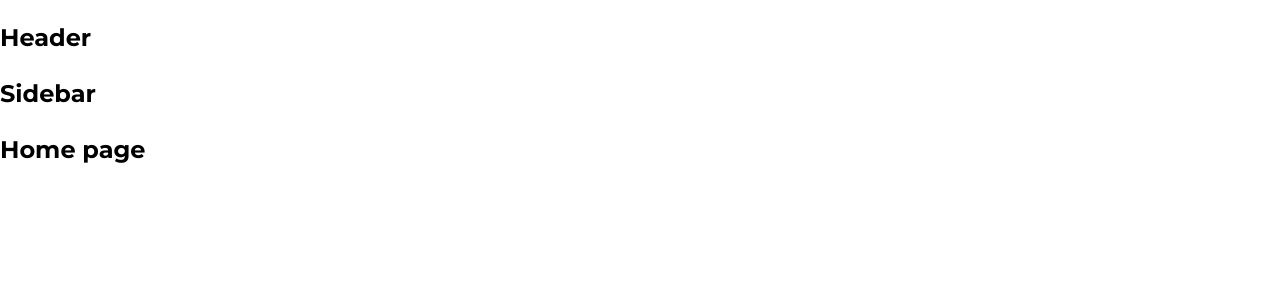
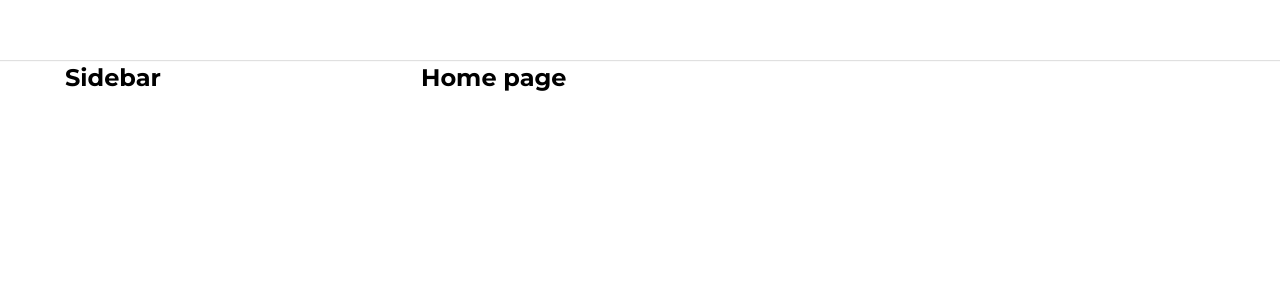
Before and after one commit to quocpq3/TikTok_UI, a React (Create React App) app: page / in a window 1280 px wide. Shown: the top 300 px of the page. Built offline with nearby package versions, Linux system fonts and the light colour scheme.

Commit message:
Dựng khung DefaultLayout

```diff
--- a/package.json
+++ b/package.json
@@ -7,6 +7,7 @@
     "@testing-library/jest-dom": "^6.6.3",
     "@testing-library/react": "^16.3.0",
     "@testing-library/user-event": "^13.5.0",
+    "classnames": "^2.5.1",
     "customize-cra": "^1.0.0",
     "normalize.css": "^8.0.1",
     "react": "^19.1.0",
--- a/src/components/GlobalStyles/GlobalStyles.scss
+++ b/src/components/GlobalStyles/GlobalStyles.scss
@@ -3,6 +3,14 @@
 
 :root{
     --primary: #fe2c55;
+    //Default Layout
+    --default-layout-header-height: 60px;
+    --default-layout-width: 1150px;
+}
+*{
+    margin:0;
+    padding: 0;
+    box-sizing: border-box;
 }
 
 html{
--- /dev/null
+++ b/src/components/Layout/DefaultLayout/DeafaultLayout.module.scss
@@ -0,0 +1,16 @@
+.wrapper{
+    display: flex;
+    flex-direction: column;
+    align-items: center;
+
+}
+
+.container{
+    width:var(--default-layout-width);
+    display: flex;
+
+}
+
+.content{
+    flex: 1;
+}
--- /dev/null
+++ b/src/components/Layout/DefaultLayout/Sidebar/Sidebar.module.scss
@@ -0,0 +1,4 @@
+.wrapper{
+    width: 356px;
+
+}
--- a/src/components/Layout/DefaultLayout/Sidebar/index.js
+++ b/src/components/Layout/DefaultLayout/Sidebar/index.js
@@ -1,11 +1,14 @@
 
+import classNames from 'classnames/bind';
+import  styles from './Sidebar.module.scss'
 
+const cx = classNames.bind(styles)
 
 function Sidebar(){
     return (
-        <>
+        <aside className={cx('wrapper')}>
             <h2>Sidebar</h2>
-        </>
+        </aside>
     );
 }
 
--- a/src/components/Layout/DefaultLayout/index.js
+++ b/src/components/Layout/DefaultLayout/index.js
@@ -1,14 +1,17 @@
+
+import classNames from 'classnames/bind';
+import styles from './DeafaultLayout.module.scss'
 import Header from "~/components/Layout/components/Header";
 import Sidebar from "./Sidebar";
 
-
+const cx = classNames.bind(styles)
 function DefaultLayout({children}){
     return(
-        <div>
+        <div className={cx('wrapper')}>
             <Header/>
-            <div className="container">
+            <div className={cx('container')}>
                 <Sidebar/>
-                <div className="content">
+                <div className={cx('content')}>
                 {children}
                 </div>
             </div>
--- /dev/null
+++ b/src/components/Layout/components/Header/Header.module.scss
@@ -0,0 +1,11 @@
+.wrapper{
+    width: 100%;
+    height:var(--default-layout-header-height);
+    box-shadow: 0px 1px 1px rgb(0 0 0 /12%);
+    display: flex;
+    justify-content: center;
+}
+.inner{
+    height: 100%;
+    width: var(--default-layout-width);
+}
--- a/src/components/Layout/components/Header/index.js
+++ b/src/components/Layout/components/Header/index.js
@@ -1,10 +1,17 @@
 
+import classNames from 'classnames/bind';
+import styles from './Header.module.scss'
 
-
+const cx=classNames.bind(styles)
 function Header(){
     return (
         <>
-            <h2>Header</h2>
+            <header className={cx('wrapper')}>
+                <div className={cx('inner')}>
+                    {/* Logo */}
+                    {/* Search */}
+                </div>
+            </header>
         </>
     );
 }
```
Also changed, not shown: 1 other file (tests, documents, lock files or other folders).
